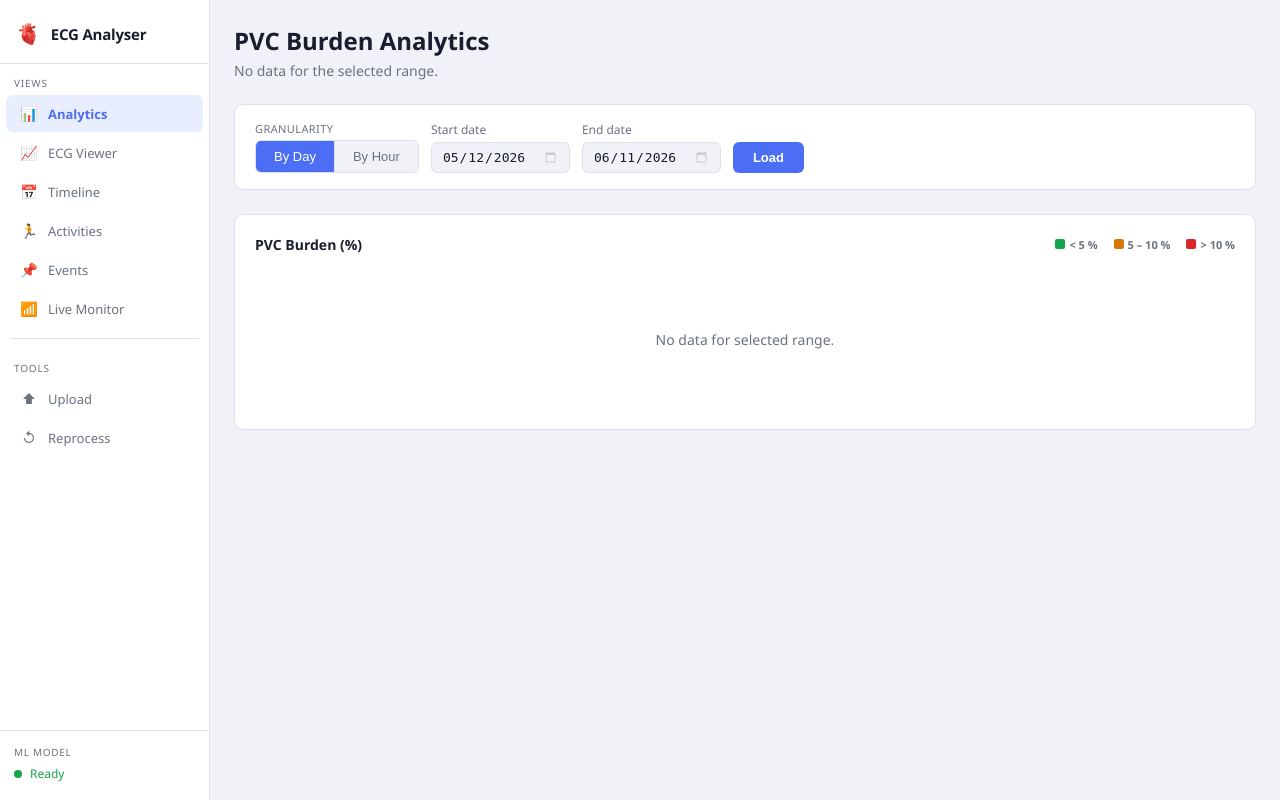
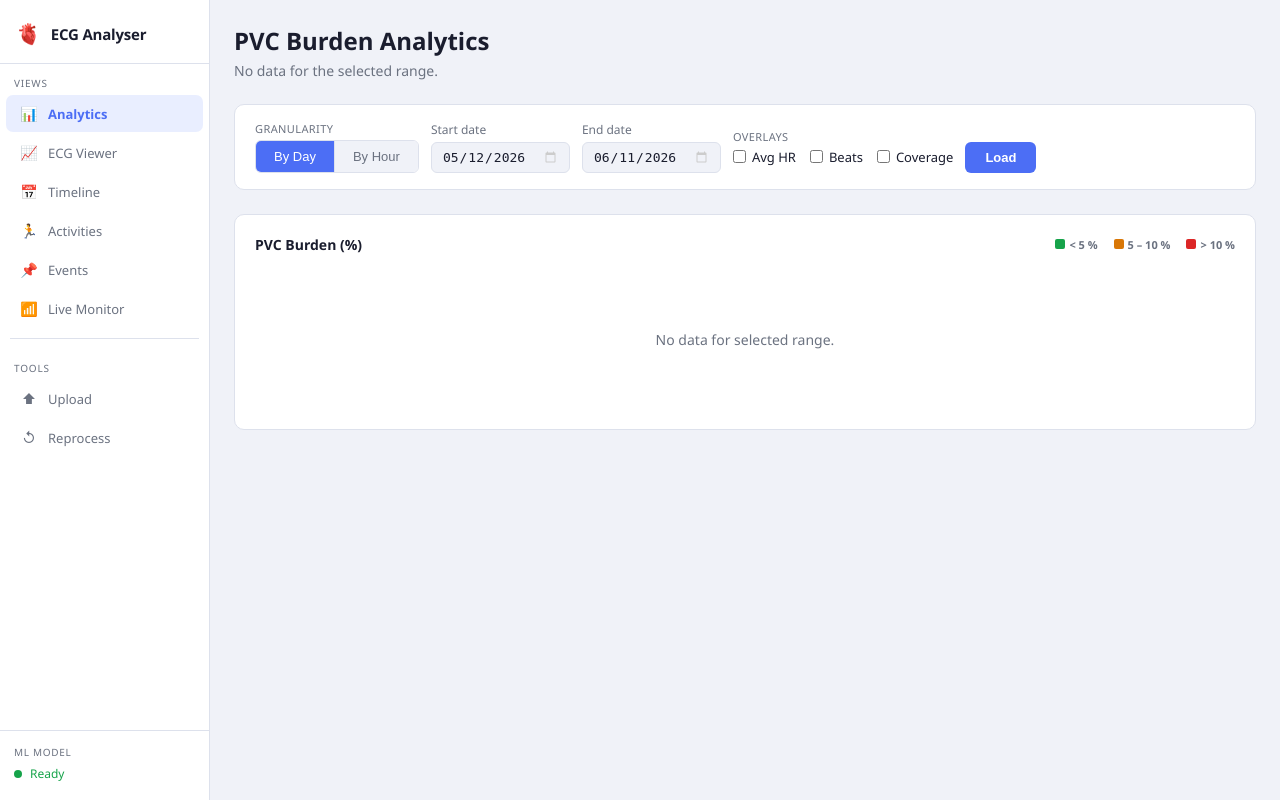
Before and after one commit to fredle/ecg-analysis, a Flask app: page /analytics in a window 1280 px wide. Run offline with Flask 3, Linux system fonts and the light colour scheme; data that the repository does not hold is empty; parts of the project's set-up code (start-up, migrations or seed data) failed here and were passed over.

Commit message:
Analytics chart: continuous time axis + optional metric overlays
Show every day/hour bucket in range (blank rows for no-data periods) and
add toggleable overlays for average heart rate, beat count, and % data
coverage on both the web dashboard and the iOS app.

The /api/pvc_burden gap-fill and new avg_hr/coverage_pct fields were
committed separately with the pipeline changes (0c9b967); this commit adds
the web (analytics.html) and iOS (AnalyticsView) overlay UI plus the
PVCBurdenPoint model fields.

Co-Authored-By: Claude Opus 4.8 (1M context) <noreply@anthropic.com>

```diff
--- a/templates/analytics.html
+++ b/templates/analytics.html
@@ -37,6 +37,12 @@
   @keyframes spin { to { transform: rotate(360deg); } }
   .empty-state { text-align: center; color: var(--text-dim); padding: 60px 0; font-size: 14px; }
   .hint { font-size: 11px; color: var(--text-dim); margin-top: 6px; }
+  .ov-group { display: flex; gap: 14px; align-items: center; }
+  .ov-group label { flex-direction: row; align-items: center; gap: 6px; font-size: 13px; color: var(--text); cursor: pointer; }
+  .ov-group input[type="checkbox"] { accent-color: var(--accent); cursor: pointer; }
+  .overlay-legend { display: flex; gap: 18px; font-size: 11px; color: var(--text-dim); margin-top: 12px; flex-wrap: wrap; }
+  .overlay-legend .ol-item { display: flex; align-items: center; gap: 6px; }
+  .overlay-legend .ol-line { display: inline-block; width: 16px; height: 0; border-top: 2px solid; }
 {% endblock %}
 
 {% block content %}
@@ -59,6 +65,14 @@
     End date
     <input type="date" id="endDate">
   </label>
+  <div>
+    <div class="controls-label">Overlays</div>
+    <div class="ov-group">
+      <label><input type="checkbox" id="ovHr" onchange="drawChart()"> Avg HR</label>
+      <label><input type="checkbox" id="ovBeats" onchange="drawChart()"> Beats</label>
+      <label><input type="checkbox" id="ovCov" onchange="drawChart()"> Coverage</label>
+    </div>
+  </div>
   <div style="align-self:flex-end">
     <button class="load-btn" onclick="loadData()">Load</button>
   </div>
@@ -85,6 +99,7 @@
   <div class="chart-wrap">
     <canvas id="burdenChart"></canvas>
   </div>
+  <div id="overlayLegend" class="overlay-legend"></div>
   <div id="chartEmpty" class="empty-state" style="display:none">No data for selected range.</div>
   <div id="chartLoading" class="loading"><div class="spinner"></div><br>Loading&hellip;</div>
 </div>
@@ -159,13 +174,16 @@ function updateSubtitle(start,end) {
 }
 
 function renderSummary() {
-  var burdens=chartData.map(function(d){return d.pvc_burden;});
-  var avg=burdens.reduce(function(a,b){return a+b;},0)/burdens.length;
-  var peak=Math.max.apply(null,burdens);
+  // Averages are over buckets that actually have data; gap-filled blank
+  // rows (total_beats === 0) would otherwise drag the mean toward zero.
+  var withData=chartData.filter(function(d){return d.total_beats>0;});
+  var burdens=withData.map(function(d){return d.pvc_burden;});
+  var avg=burdens.length?burdens.reduce(function(a,b){return a+b;},0)/burdens.length:0;
+  var peak=burdens.length?Math.max.apply(null,burdens):0;
   var totalPvc=chartData.reduce(function(a,d){return a+d.pvc_beats;},0);
   var totalBeats=chartData.reduce(function(a,d){return a+d.total_beats;},0);
   document.getElementById('summaryRow').style.display='flex';
-  card('cardDays',chartData.length,granularity==='day'?'Days':'Hourly Buckets','','');
+  card('cardDays',withData.length+' / '+chartData.length,granularity==='day'?'Days w/ Data':'Buckets w/ Data','','');
   card('cardAvg',avg.toFixed(1),'Avg PVC Burden','%','danger');
   card('cardPeak',peak.toFixed(1),'Peak PVC Burden','%','danger');
   card('cardTotalPvc',totalPvc.toLocaleString(),'Total PVCs','','accent');
@@ -179,6 +197,7 @@ function card(id,value,label,unit,cls) {
 
 var barRects=[];
 function drawChart() {
+  if (!chartData||chartData.length===0){document.getElementById('overlayLegend').innerHTML='';return;}
   var canvas=document.getElementById('burdenChart');
   var dpr=window.devicePixelRatio||1;
   var W=canvas.parentElement.clientWidth, H=320;
@@ -284,6 +303,9 @@ function drawChart() {
     }
   }
 
+  // Optional metric overlays drawn as lines on their own auto-scaled range.
+  drawOverlays(ctx, PAD_L, PAD_T, cW, cH, slotW, n);
+
   var maxLabels=Math.floor(cW/72), step=Math.max(1,Math.ceil(n/maxLabels));
   ctx.fillStyle='#6b7280'; ctx.font='10px sans-serif'; ctx.textAlign='center';
   for (var i=0;i<n;i+=step) {
@@ -311,11 +333,68 @@ function drawChart() {
     for (var i=0;i<barRects.length;i++){var b=barRects[i];if(mx>=b.x&&mx<=b.x+b.w){hit=b.d;break;}}
     if (!hit){var idx=Math.floor((mx-PAD_L)/slotW);if(idx>=0&&idx<chartData.length)hit=chartData[idx];}
     if (hit){
-      var color=hit.pvc_burden<5?'#16a34a':hit.pvc_burden<10?'#d97706':'#dc2626';
-      showTip(evt,'<strong style="color:'+color+'">'+hit.pvc_burden.toFixed(2)+'% PVC Burden</strong><br>'+formatBucket(hit.bucket)+'<br>PVC beats: <strong>'+hit.pvc_beats.toLocaleString()+'</strong><br>Total beats: '+hit.total_beats.toLocaleString());
+      if (hit.total_beats===0){
+        showTip(evt,'<strong>'+formatBucket(hit.bucket)+'</strong><br><span style="color:#6b7280">No data</span>');
+      } else {
+        var color=hit.pvc_burden<5?'#16a34a':hit.pvc_burden<10?'#d97706':'#dc2626';
+        var html='<strong style="color:'+color+'">'+hit.pvc_burden.toFixed(2)+'% PVC Burden</strong><br>'+formatBucket(hit.bucket)+
+          '<br>PVC beats: <strong>'+hit.pvc_beats.toLocaleString()+'</strong>'+
+          '<br>Total beats: '+hit.total_beats.toLocaleString();
+        if (hit.avg_hr!==null&&hit.avg_hr!==undefined) html+='<br>Avg HR: '+Math.round(hit.avg_hr)+' bpm';
+        if (hit.coverage_pct!==null&&hit.coverage_pct!==undefined) html+='<br>Coverage: '+hit.coverage_pct.toFixed(1)+'%';
+        showTip(evt,html);
+      }
     } else {hideTip();}
   };
   canvas.onmouseleave=hideTip;
+}
+
+// Overlay metric definitions. `scale` controls the vertical range:
+//   auto = min..max of the data, zero = 0..max, pct = 0..100
+var OVERLAYS=[
+  {id:'ovHr',    key:'avg_hr',       label:'Avg HR',   unit:' bpm', color:'#7c3aed', scale:'auto', dp:0},
+  {id:'ovBeats', key:'total_beats',  label:'Beats',    unit:'',     color:'#0891b2', scale:'zero', dp:0},
+  {id:'ovCov',   key:'coverage_pct', label:'Coverage', unit:'%',    color:'#64748b', scale:'pct',  dp:0},
+];
+function overlayActive(o){var el=document.getElementById(o.id);return el&&el.checked;}
+function overlayRange(o){
+  var vals=chartData.map(function(d){return d[o.key];}).filter(function(v){return v!==null&&v!==undefined;});
+  if (o.scale==='pct') return [0,100];
+  if (!vals.length) return null;
+  var mn=Math.min.apply(null,vals), mx=Math.max.apply(null,vals);
+  if (o.scale==='zero') mn=0;
+  if (mx<=mn) mx=mn+1;
+  return [mn,mx];
+}
+function drawOverlays(ctx, PAD_L, PAD_T, cW, cH, slotW, n) {
+  var legend=[];
+  OVERLAYS.forEach(function(o){
+    if (!overlayActive(o)) return;
+    var range=overlayRange(o); if (!range) return;
+    var lo=range[0], hi=range[1];
+    var yFor=function(v){var t=(v-lo)/(hi-lo); t=Math.max(0,Math.min(1,t)); return PAD_T+cH-(0.05*cH+t*0.9*cH);};
+    ctx.strokeStyle=o.color; ctx.lineWidth=2; ctx.lineJoin='round'; ctx.setLineDash([]);
+    ctx.beginPath();
+    var pen=false;
+    for (var i=0;i<n;i++){
+      var v=chartData[i][o.key];
+      if (v===null||v===undefined){pen=false;continue;}
+      var x=PAD_L+i*slotW+slotW/2, y=yFor(v);
+      if (!pen){ctx.moveTo(x,y);pen=true;} else {ctx.lineTo(x,y);}
+    }
+    ctx.stroke();
+    // Dots so single isolated points are still visible
+    ctx.fillStyle=o.color;
+    for (var j=0;j<n;j++){
+      var dv=chartData[j][o.key];
+      if (dv===null||dv===undefined) continue;
+      var dx=PAD_L+j*slotW+slotW/2, dy=yFor(dv);
+      ctx.beginPath(); ctx.arc(dx,dy,n<=60?2.2:1.2,0,Math.PI*2); ctx.fill();
+    }
+    legend.push('<span class="ol-item"><span class="ol-line" style="border-color:'+o.color+'"></span>'+
+      o.label+' ('+lo.toFixed(o.dp)+'–'+hi.toFixed(o.dp)+o.unit+')</span>');
+  });
+  document.getElementById('overlayLegend').innerHTML=legend.join('');
 }
 
 var MONTHS=['Jan','Feb','Mar','Apr','May','Jun','Jul','Aug','Sep','Oct','Nov','Dec'];
```
Also changed, not shown: 2 other files.
